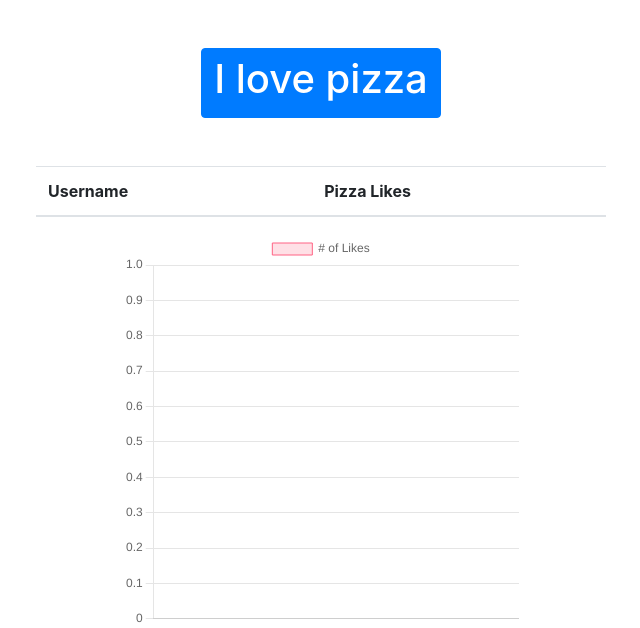
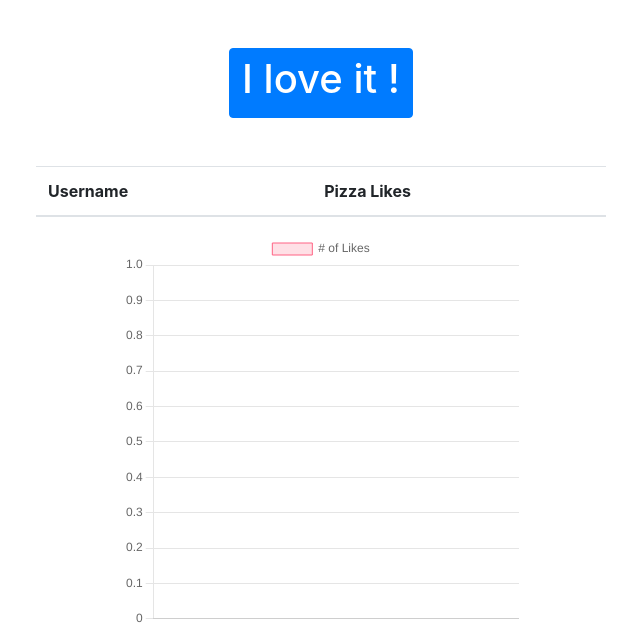
Before and after one commit to alex-run-code/pizzalove, a Django app: page /home in a window 1280 px wide. Shown: the part 56-684 px from the top of the page, without its empty margins (319-959 px from the left). Run offline with Django 3.2, Linux system fonts and the light colour scheme; a user stored in the database is signed in; data comes from the database, SQL or seed files in the repository; lists and menus that the app fills with data are empty; some libraries are stand-ins or nearby versions.

Commit message:
minor change

```diff
--- a/homepage/templates/homepage/home.html
+++ b/homepage/templates/homepage/home.html
@@ -12,7 +12,7 @@
 <div class="container">
 	<div class="row justify-content-center">
 		{% if user.is_authenticated %}
-		<button class='btn btn-primary m-5' id="button"><h1>I love pizza</h1></button>
+		<button class='btn btn-primary m-5' id="button"><h1>I love it !</h1></button>
 		{% endif %}
 	</div>
 	<div class="row justify-content-center">
```
